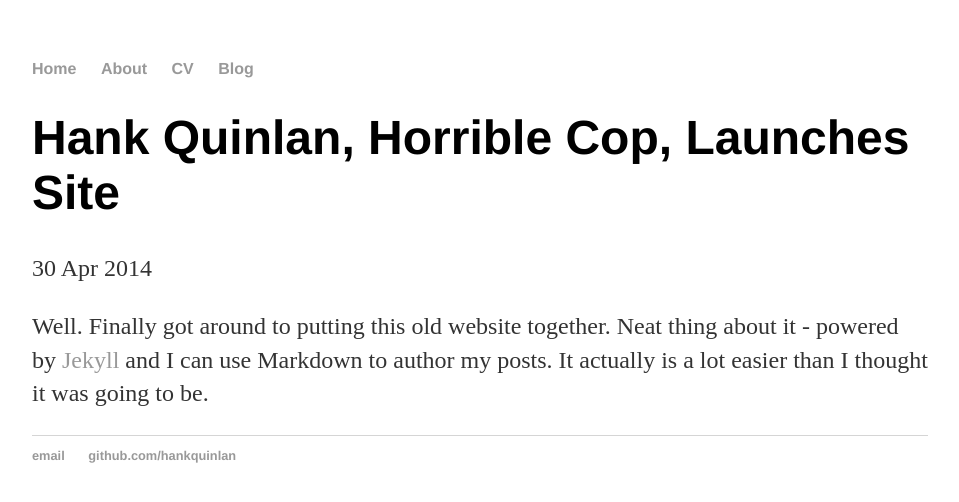
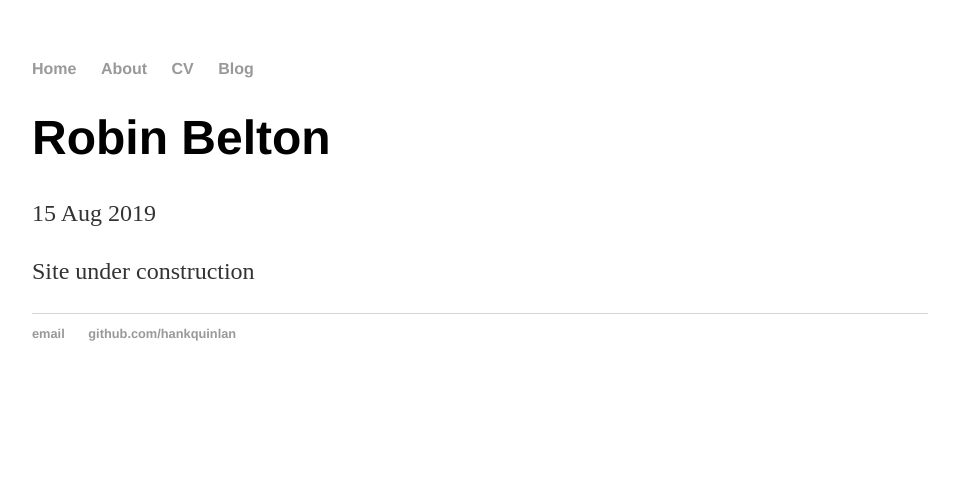
Before and after one commit to robinbelton/robinbelton.github.io, a Jekyll site: the page built from _posts/2019-08-15-robin.md, in a window 1280 px wide. Shown: the top 502 px of the page, without its empty margins (160-1119 px from the left). Built offline with Jekyll 4.4.1, drawn with Linux system fonts in a browser that asks for light colours.

Commit message:
Update post

```diff
--- a/_posts/2019-08-15-robin.md
+++ b/_posts/2019-08-15-robin.md
@@ -1,7 +1,7 @@
 ---
 layout: post
-title: "Hank Quinlan, Horrible Cop, Launches Site"
-date: 2014-04-30
+title: "Robin Belton"
+date: 2019-08-15
 ---
 
-Well. Finally got around to putting this old website together. Neat thing about it - powered by [Jekyll](http://jekyllrb.com) and I can use Markdown to author my posts. It actually is a lot easier than I thought it was going to be.
+Site under construction
```
Also changed, not shown: 1 other file.
